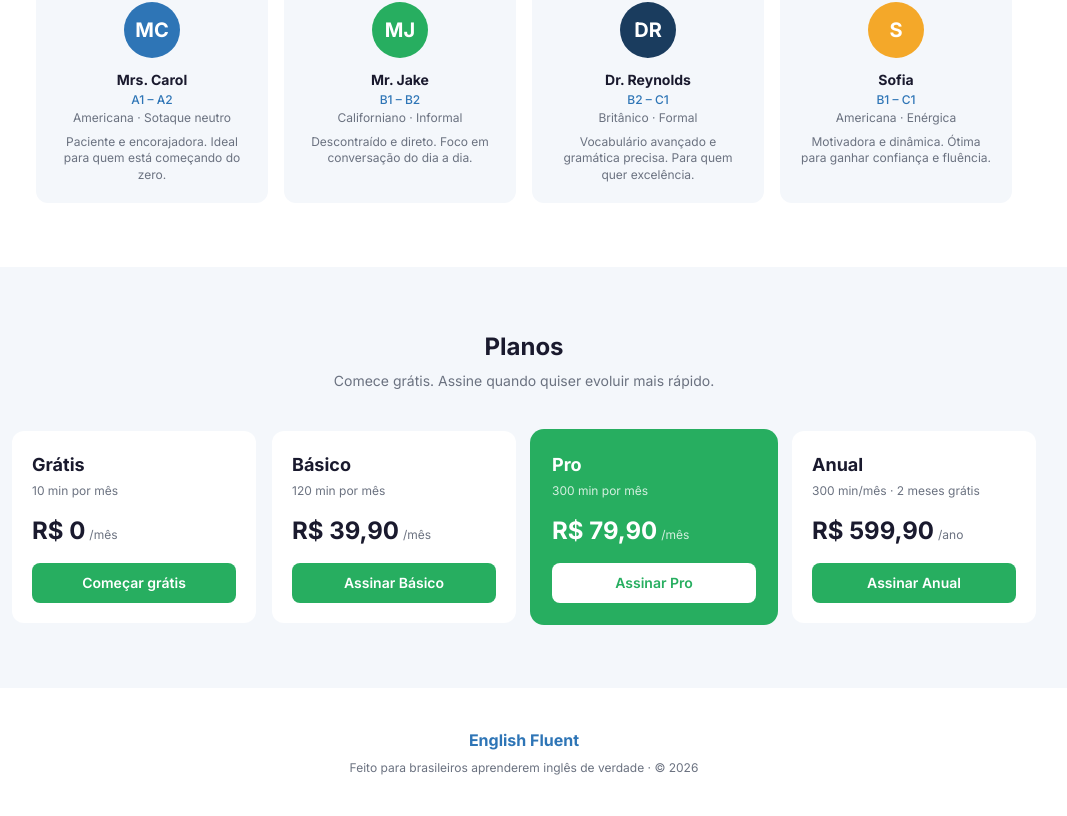
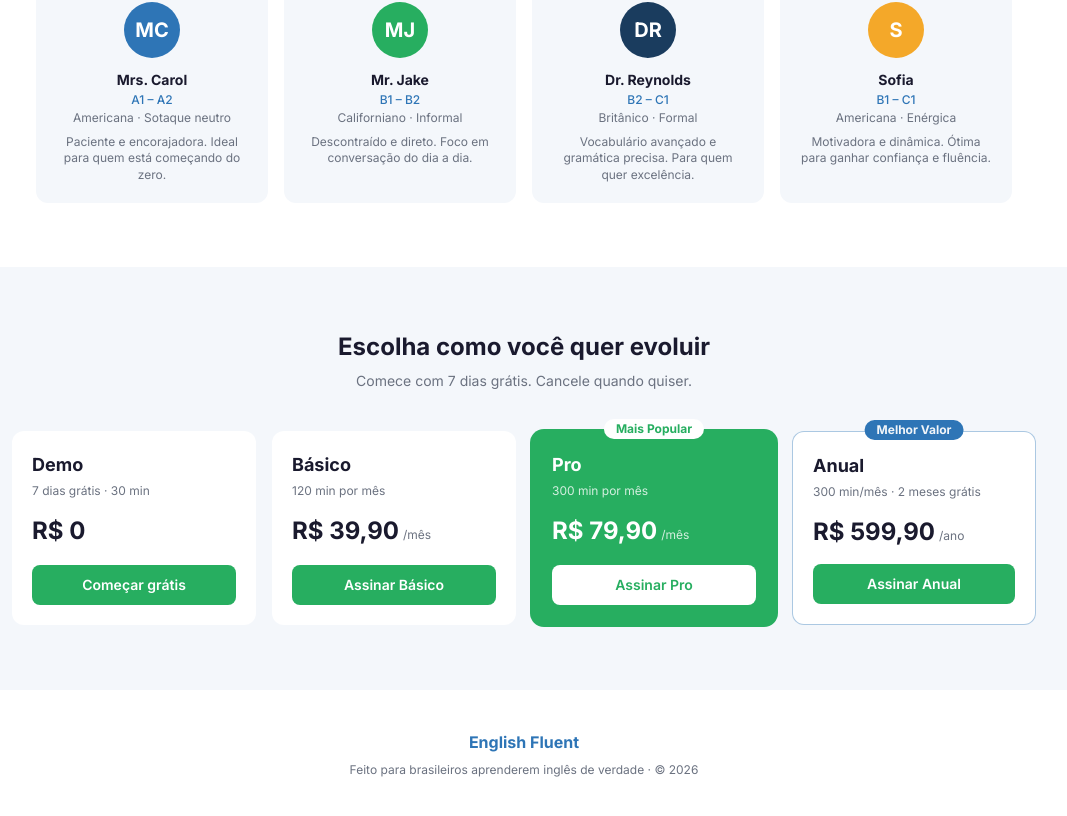
Before and after one commit to washington-santos/fluente, a Next.js app: page / in a window 1280 px wide. Shown: the part 1123-1939 px from the top of the page, without its empty margins (116-1183 px from the left). Built offline with nearby package versions, Linux system fonts and the light colour scheme; no server answers.

Commit message:
feat: update landing page plans section with new copy and badges

```diff
--- a/app/page.tsx
+++ b/app/page.tsx
@@ -57,12 +57,13 @@ const STEPS = [
 
 const PLANS = [
   {
-    name: 'Grátis',
+    name: 'Demo',
     price: 'R$ 0',
-    period: '/mês',
-    detail: '10 min por mês',
+    period: '',
+    detail: '7 dias grátis · 30 min',
     cta: 'Começar grátis',
     highlight: false,
+    badge: null,
   },
   {
     name: 'Básico',
@@ -71,6 +72,7 @@ const PLANS = [
     detail: '120 min por mês',
     cta: 'Assinar Básico',
     highlight: false,
+    badge: null,
   },
   {
     name: 'Pro',
@@ -79,6 +81,7 @@ const PLANS = [
     detail: '300 min por mês',
     cta: 'Assinar Pro',
     highlight: true,
+    badge: 'Mais Popular',
   },
   {
     name: 'Anual',
@@ -87,6 +90,7 @@ const PLANS = [
     detail: '300 min/mês · 2 meses grátis',
     cta: 'Assinar Anual',
     highlight: false,
+    badge: 'Melhor Valor',
   },
 ]
 
@@ -216,21 +220,30 @@ export default async function LandingPage() {
       <section id="planos" className="px-6 py-16 bg-surface-light-card dark:bg-surface-dark-card">
         <div className="max-w-5xl mx-auto">
           <h2 className="text-2xl font-bold text-content-light dark:text-content-dark text-center mb-2">
-            Planos
+            Escolha como você quer evoluir
           </h2>
           <p className="text-center text-sm text-content-light-secondary dark:text-content-dark-secondary mb-10">
-            Comece grátis. Assine quando quiser evoluir mais rápido.
+            Comece com 7 dias grátis. Cancele quando quiser.
           </p>
           <div className="grid grid-cols-1 sm:grid-cols-2 lg:grid-cols-4 gap-4">
             {PLANS.map((p) => (
               <div
                 key={p.name}
-                className={`p-5 rounded-xl flex flex-col gap-4 ${
+                className={`p-5 rounded-xl flex flex-col gap-4 relative ${
                   p.highlight
                     ? 'bg-brand-cta ring-2 ring-brand-cta'
+                    : p.badge
+                    ? 'bg-surface-light dark:bg-surface-dark border border-brand-interactive/40'
                     : 'bg-surface-light dark:bg-surface-dark'
                 }`}
               >
+                {p.badge && (
+                  <span className={`absolute -top-3 left-1/2 -translate-x-1/2 text-xs font-bold px-3 py-0.5 rounded-full ${
+                    p.highlight ? 'bg-white text-brand-cta' : 'bg-brand-interactive text-content-dark'
+                  }`}>
+                    {p.badge}
+                  </span>
+                )}
                 <div>
                   <p
                     className={`font-bold text-lg ${
```
